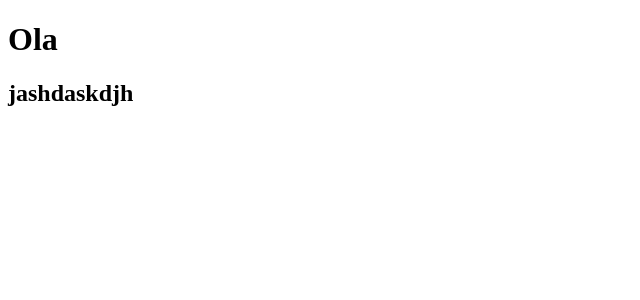
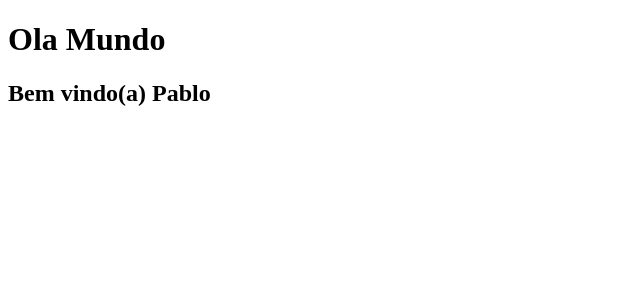
Before and after one commit to 888-coding/reactTest, a React (Create React App) app: page / in a window 1280 px wide. Shown: the top 300 px of the page, without its empty margins (0-640 px from the left). Built offline with nearby package versions, Linux system fonts and the light colour scheme.

Commit message:
Componentes com Props

```diff
--- a/src/App.js
+++ b/src/App.js
@@ -1,10 +1,17 @@
 import React from "react";
 
+const Bemvindo = (props) => {
+       return (
+              <div>
+                     <h2> Bem vindo(a) {props.nome}</h2>
+              </div>
+       )
+}
 function App(){
        return(
               <div>
-                     <h1>Ola</h1>
-                     <h2>jashdaskdjh</h2>
+                     <h1>Ola Mundo</h1>
+                     <Bemvindo nome="Pablo"></Bemvindo>
               </div>
 
        );
```
